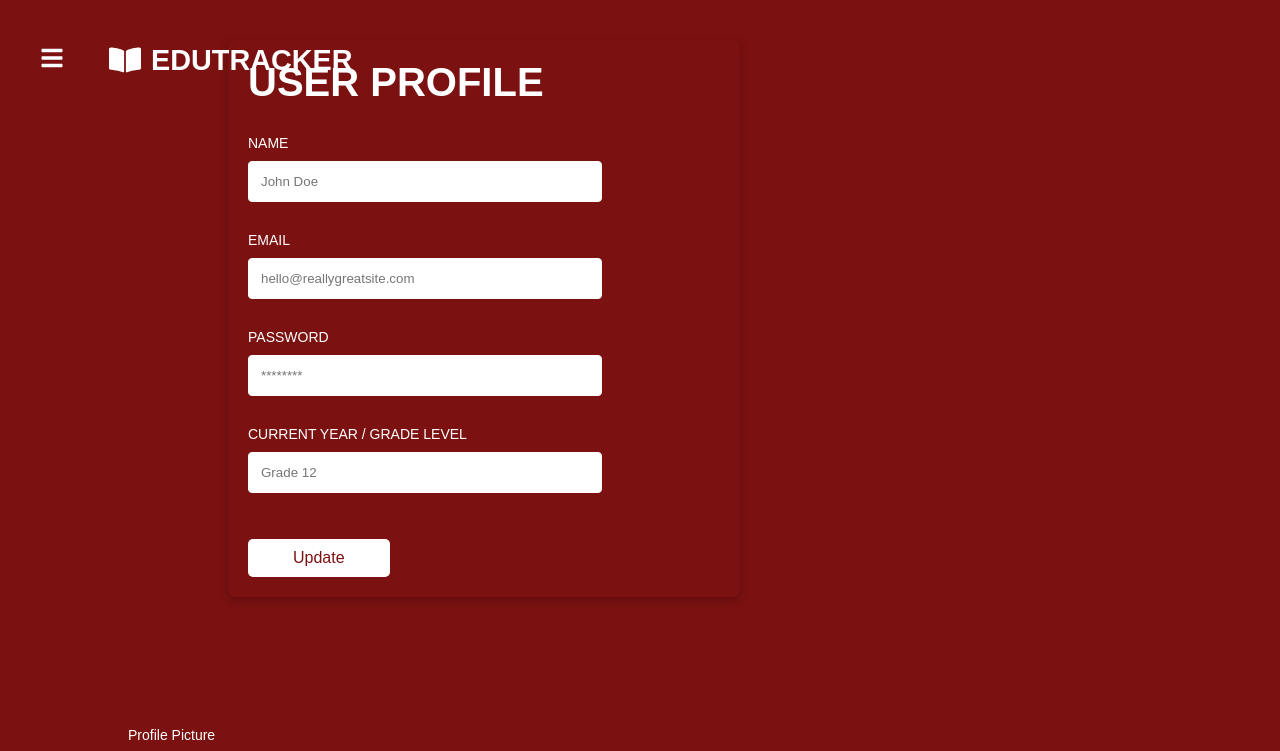
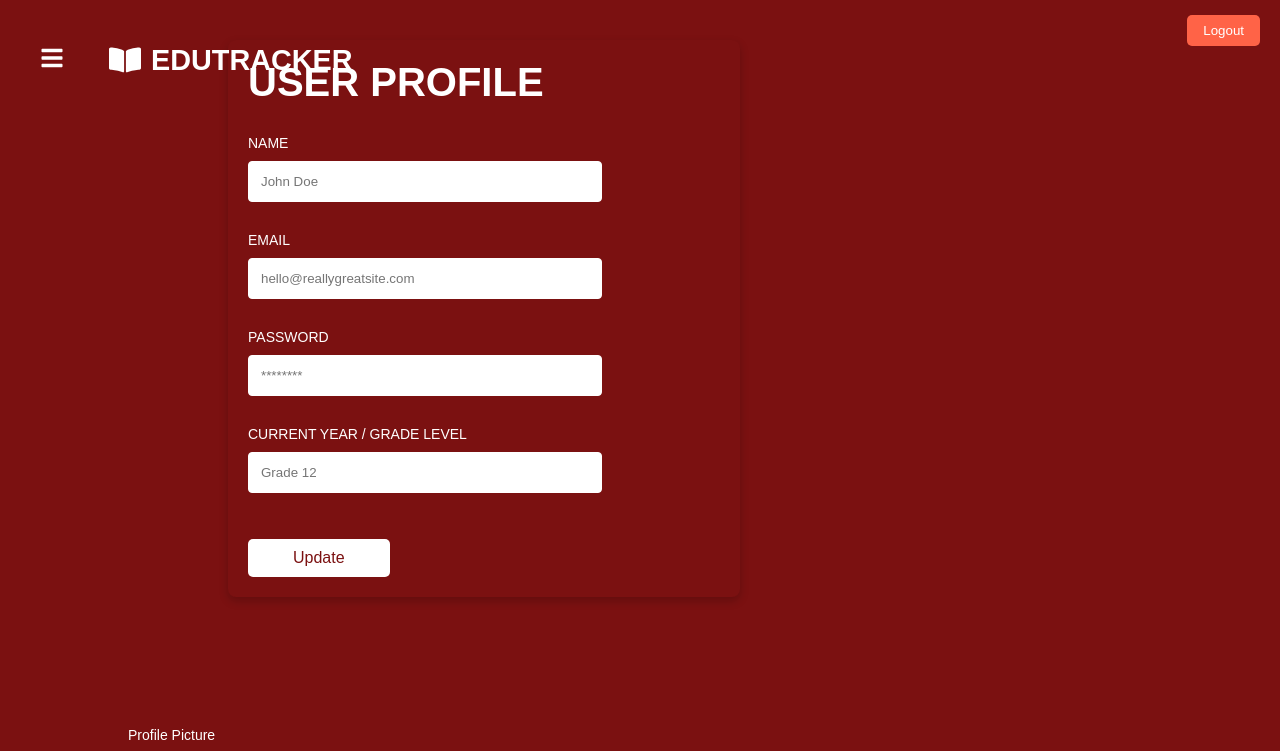
Before and after one commit to carla-io/edutrack, a React (Create React App) app in the folder frontend/: page /user-profile in a window 1280 px wide. Shown: the top 751 px of the page. Built offline with nearby package versions, Linux system fonts and the light colour scheme.

Commit message:
dashboard

```diff
--- a/frontend/src/components/Dashboard.jsx
+++ b/frontend/src/components/Dashboard.jsx
@@ -21,13 +21,13 @@ const Dashboard = () => {
     const fetchUserProfile = async () => {
       const token = localStorage.getItem("auth-token");
       if (!token) {
-        console.error("No token found");
+        console.log("No token found");
+        setLoading(false);
         return;
       }
 
       try {
         const response = await axios.post("http://localhost:4000/api/auth/user", { token });
-        console.log("User Data:", response.data); // Debugging line
         setUser({
           name: response.data.user.name,
           gradeLevel: response.data.user.gradeLevel
@@ -89,18 +89,23 @@ const Dashboard = () => {
     <>
       <Nav2 />
       <div className="dashboard-container">
+        {/* Check if the user is logged in */}
         <div className="profile-header">
-          <h2>{user.name || "User Name"}</h2>
+          <h2>{user.name ? user.name : "Guest"}</h2>
           <p>
-            Current Grade/Year: <strong>{user.gradeLevel || "Grade Level"}</strong>
+            Current Grade/Year: <strong>{user.gradeLevel ? user.gradeLevel : "Log in first"}</strong>
           </p>
         </div>
 
+        {/* Instructions Section */}
         <p className="description">
           Explore insightful predictions for your future strand, course, and career based on your profile. View the graphical analysis below, and click the button to see complete results.
         </p>
 
         <div className="charts-container">
+          {/* Only show charts if user is logged in */}
+          {user.name ? (
+            <>
               <div className="chart">
                 <h3>Academic Track</h3>
                 <Bar data={academicData} />
@@ -110,18 +115,23 @@ const Dashboard = () => {
                 <h3>TVL Track</h3>
                 <Bar data={tvlData} />
               </div>
-        </div>
 
               <div className="chart full-width">
                 <h3>Others</h3>
                 <Bar data={othersData} />
+              </div>
+            </>
+          ) : (
+            <div className="guest-message">
+              <p>Please log in to see your personalized results and predictions.</p>
+            </div>
+          )}
         </div>
 
         <button className="Button" onClick={() => window.location.href = '/results'}>
           View Result
         </button>
 
-        {/* Instructions Section */}
         <div className="instructions-container">
           <h2>Instructions</h2>
           <div className="instructions-grid">
--- a/frontend/src/components/Navbar.jsx
+++ b/frontend/src/components/Navbar.jsx
@@ -1,13 +1,24 @@
 import React, { useState } from 'react';
 import { FaBars, FaBookOpen } from 'react-icons/fa';
-import { Link } from 'react-router-dom';
+import { Link, useNavigate } from 'react-router-dom'; // Change from useHistory to useNavigate
 import '../components/css/Navbar.css';
-
 
 function Navbar() {
   const [isOpen, setIsOpen] = useState(false);
+  const navigate = useNavigate();  // useNavigate instead of useHistory
 
   const toggleMenu = () => setIsOpen(!isOpen);
+
+  const handleLogout = () => {
+    // Clear token and user data from localStorage or sessionStorage
+    localStorage.removeItem('auth-token');
+        localStorage.removeItem('user'); // If stored in sessionStorage, clear that too
+
+    // Optionally, you can clear other user-related data like profile info or user state
+
+    // Redirect to the login page after logging out
+    navigate('/login');  // use navigate instead of history.push
+  };
 
   return (
     <>
@@ -20,6 +31,11 @@ function Navbar() {
           <div className="navbar-logo">
             <FaBookOpen className="navbar-icon" />
             <span className="navbar-title">EDUTRACKER</span>
+          </div>
+
+          {/* Logout Button on the right */}
+          <div className="logout-container">
+            <button className="logout-button" onClick={handleLogout}>Logout</button>
           </div>
         </div>
       </header>
--- a/frontend/src/components/css/Navbar.css
+++ b/frontend/src/components/css/Navbar.css
@@ -89,6 +89,34 @@
   color: #f4a261; /* Subtle hover effect */
 }
 
+/* Ensure navbar-content is a flex container */
+.navbar-content {
+  display: flex;
+  justify-content: space-between;
+  align-items: center;
+  width: 100%;
+}
+
+/* Container for the logout button */
+.logout-container {
+  margin-left: auto; /* This will push the logout button to the right */
+}
+
+/* Logout button styles */
+.logout-button {
+  padding: 8px 16px;
+  background-color: #ff6347; /* Red color */
+  color: white;
+  border: none;
+  border-radius: 5px;
+  cursor: pointer;
+}
+
+.logout-button:hover {
+  background-color: #ff4500;
+}
+
+
 /* Media Queries for Responsiveness */
 
 /* For smaller screens (Tablets and below) */
```
Lines whose indentation alone changed are shown as unchanged.
